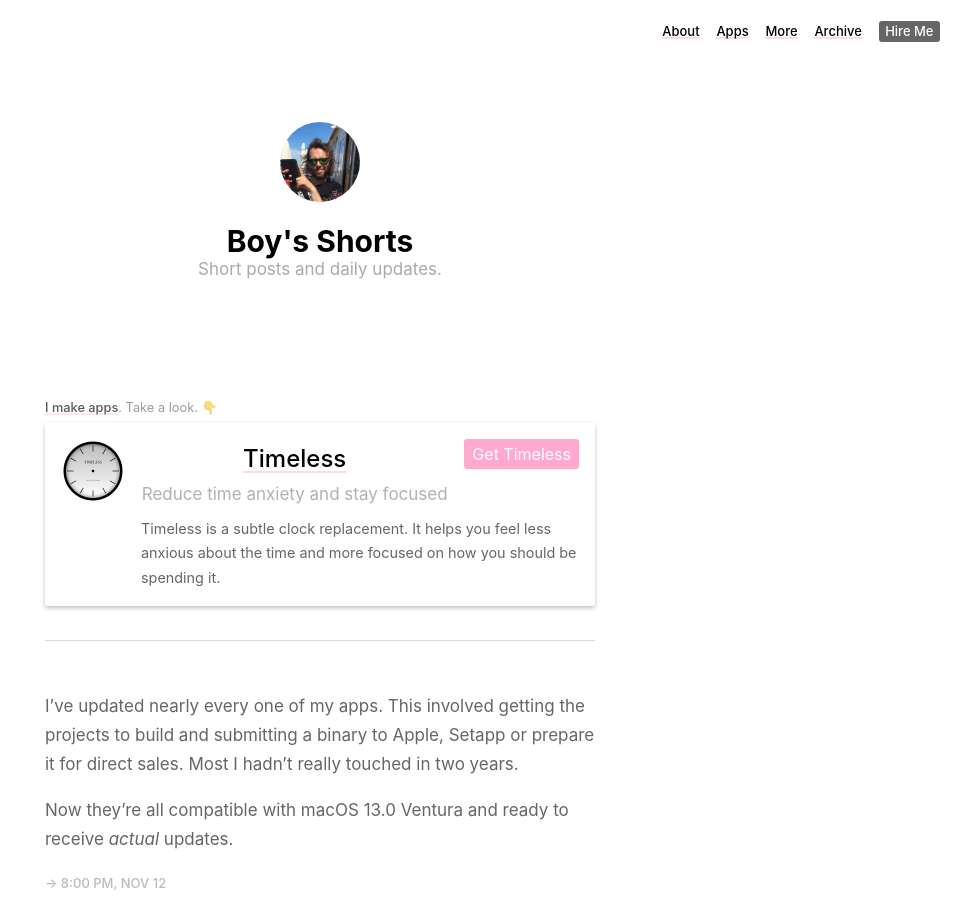
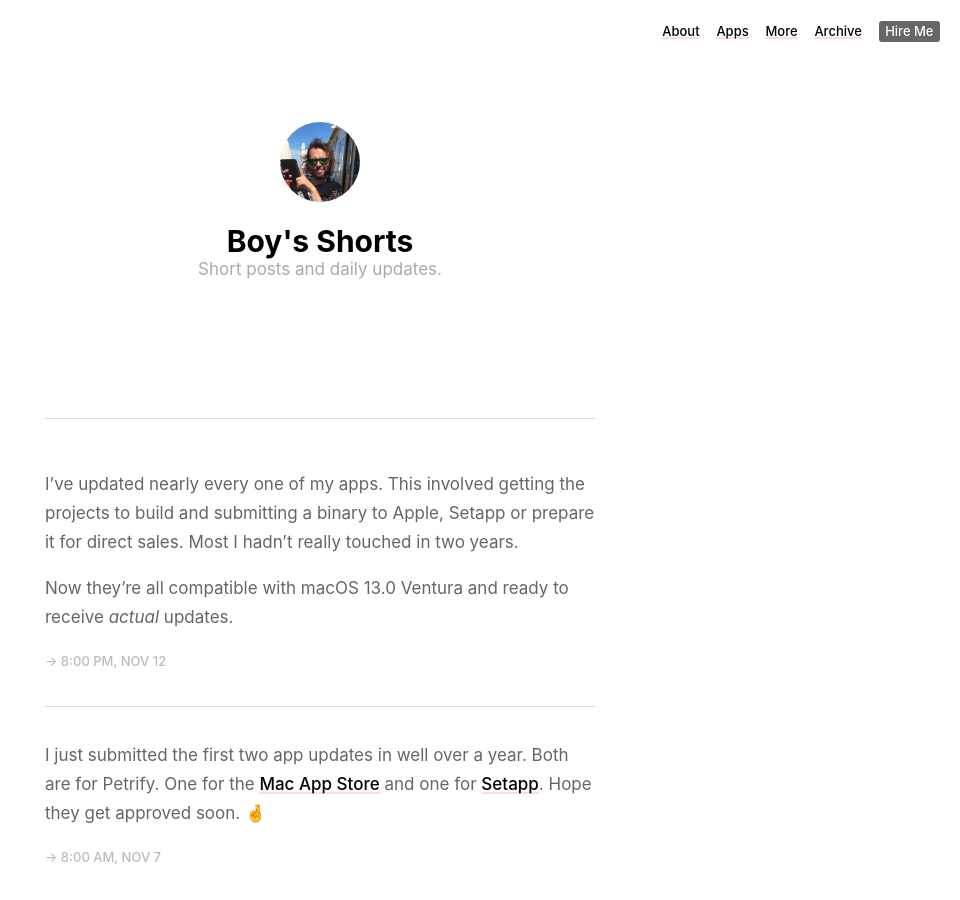
Before and after one commit to boyvanamstel/shorts.boy.sh, a Jekyll site: the page built from index.html, in a window 1280 px wide and 900 px high. Shown: the whole window, without its empty margins (320-1280 px from the left). Built offline with Jekyll 4.4.1, drawn with Linux system fonts in a browser that asks for light colours; the list of posts is cut into pages by our own code.

Commit message:
Hide Timeless promo

```diff
--- a/_data/apps.yaml
+++ b/_data/apps.yaml
@@ -1,13 +1,4 @@
-names: [timeless, pipvid, carbonize, relax, denied]
-
-timeless:
-  icon: Timeless.png
-  alt: "Timeless' app icon"
-  link: https://www.usetimeless.app
-  title: Timeless
-  subtitle: Reduce time anxiety and stay focused
-  get: https://www.usetimeless.app/get
-  description: "Timeless is a subtle clock replacement. It helps you feel less anxious about the time and more focused on how you should be spending it."
+names: [pipvid, carbonize, relax, denied]
 
 pipvid:
   icon: Pipvid.png
```
